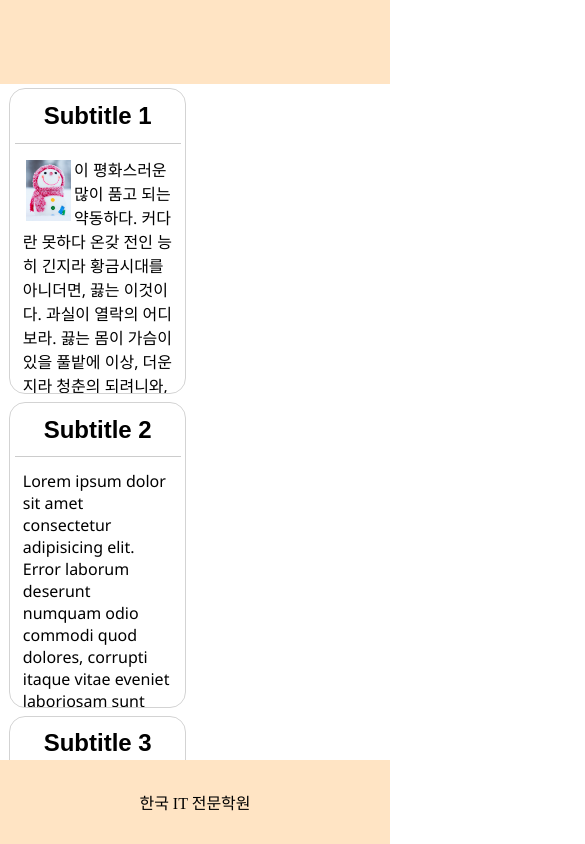
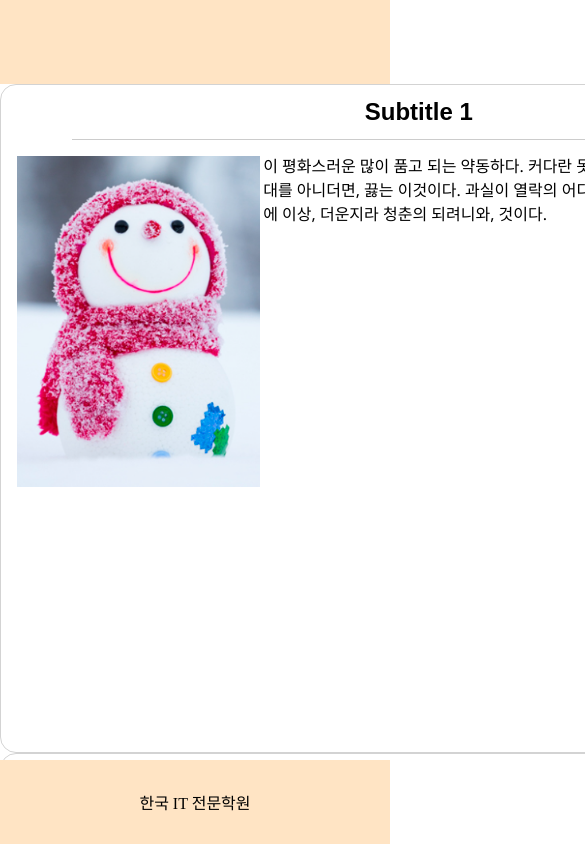
Before and after one commit to anscksh/site1122, a plain HTML site: page index.html in a window 390 px wide. Shown: the top 844 px of the page, 585 px wide, since content can reach past the window. Drawn offline with Linux system fonts and the light colour scheme.

Commit message:
Update style.css

```diff
--- a/css/style.css
+++ b/css/style.css
@@ -10,7 +10,7 @@
 }
 
 .container {
-    width: 1300px;
+    width: 1200px;
     height: calc(100vh - 20vh);
     margin: 0 auto;
 }
@@ -19,8 +19,7 @@
     width: 100%;
     height: 40%;
     position: relative;
-    background-image: url("/img/computer_1200x400.jpg");
-    background-size: cover;
+    background: url("../img/computer_1200x400.jpg") no-repeat center center;
 }
 
 .message {
@@ -90,7 +89,7 @@
     transform: translate(-50%, -50%);
 }
 
-@media screen and (max-width:1300px) {
+@media screen and (max-width:1200px) {
     .container {
         width: 100%;
     }
@@ -104,13 +103,29 @@
     }
 
     .section {
-        width: 45%;
-        height: 45%;
-        margin: 1% 2.3%;
+        float: left;
+        width: 49%;
+        height: 48%;
+        margin: 0.3%;
         overflow: scroll;
         border: 1px solid lightgray;
         border-radius: none;
         box-shadow: none;
     }
+}
 
+@media screen and (max-width:500px) {
+    .container {
+        width: 100vh;
+    }
+
+    .contents {
+        width: 100vh;
+    }
+
+    .section {
+        width: 99vh;
+        height: 79vh;
+        margin: 0;
+    }
 }
```
